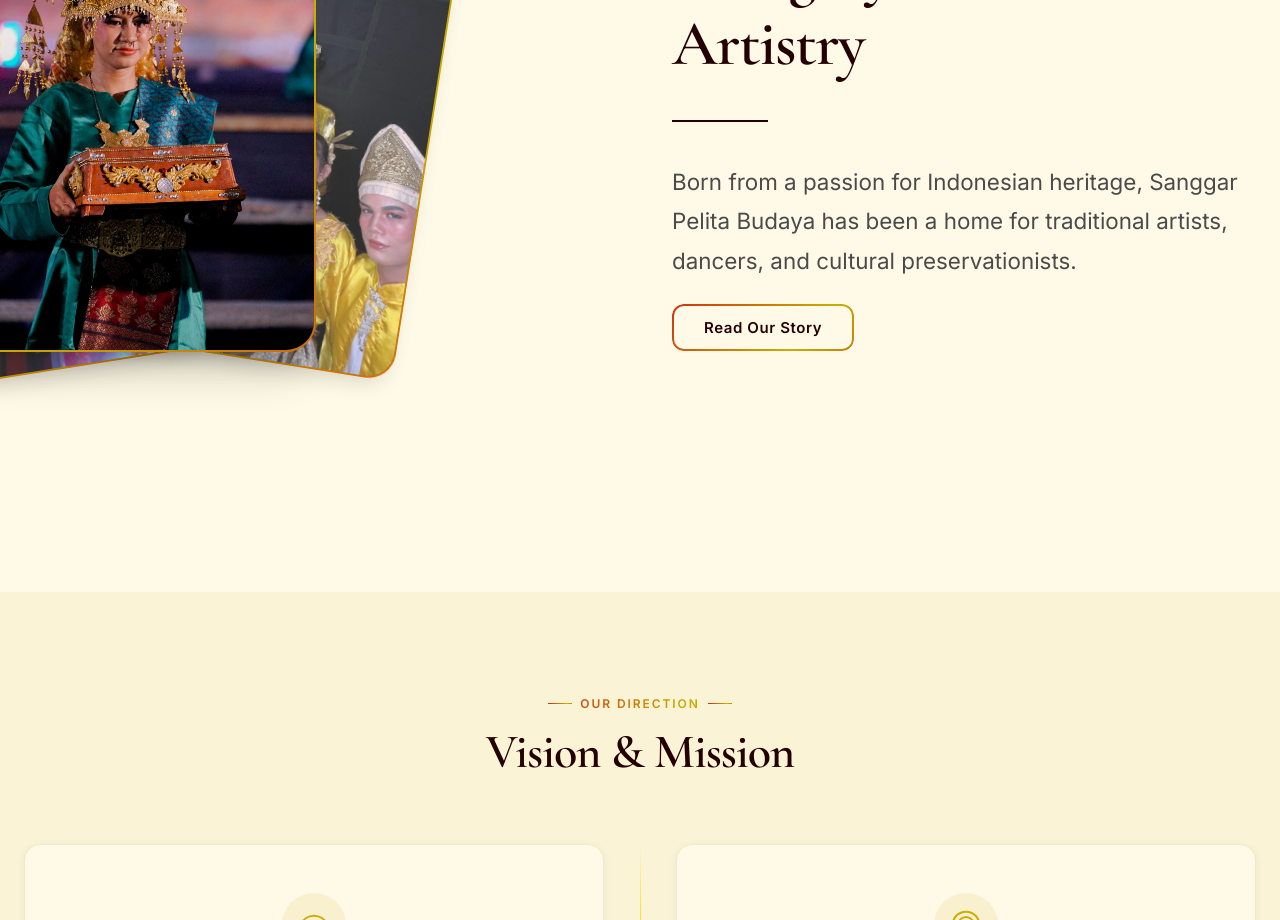
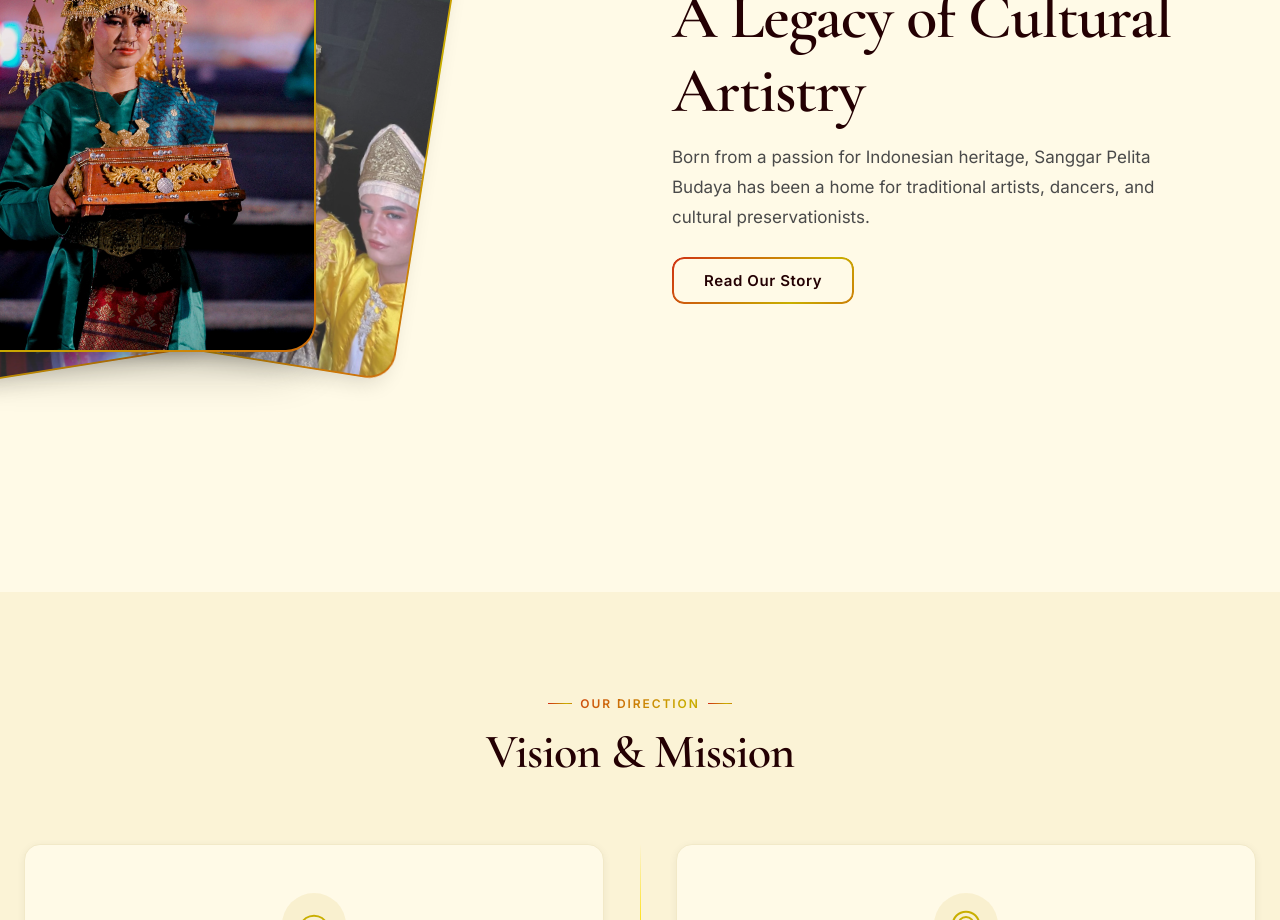
Before and after one commit to HappyRehund/sanggar-pelita-budaya, a Svelte app in the folder frontend/: page / in a window 1280 px wide. Shown: the part 1260-2180 px from the top of the page. Built offline with nearby package versions, Linux system fonts and the light colour scheme; no server answers.

Commit message:
fix(about-preview): remove gold divider and adjust description font size

```diff
--- a/frontend/src/modules/home/components/AboutPreview.svelte
+++ b/frontend/src/modules/home/components/AboutPreview.svelte
@@ -124,7 +124,6 @@
     <div class="about-preview__content">
       <span class="eyebrow">{t('about_eyebrow')}</span>
       <h2 class="about-preview__title">{t('about_title')}</h2>
-      <div class="divider-gold"></div>
       <p class="about-preview__desc text-pretty">{t('about_description')}</p>
       <Button variant="gradient-outline" size="md" href="/about" class="about-preview__cta-button">
         {t('about_read_more')}
@@ -240,7 +239,7 @@
   }
 
   .about-preview__desc {
-    font-size: var(--fs-body-lg);
+    font-size: var(--fs-body);
     color: var(--color-text-muted);
     line-height: var(--lh-relaxed);
   }
```
